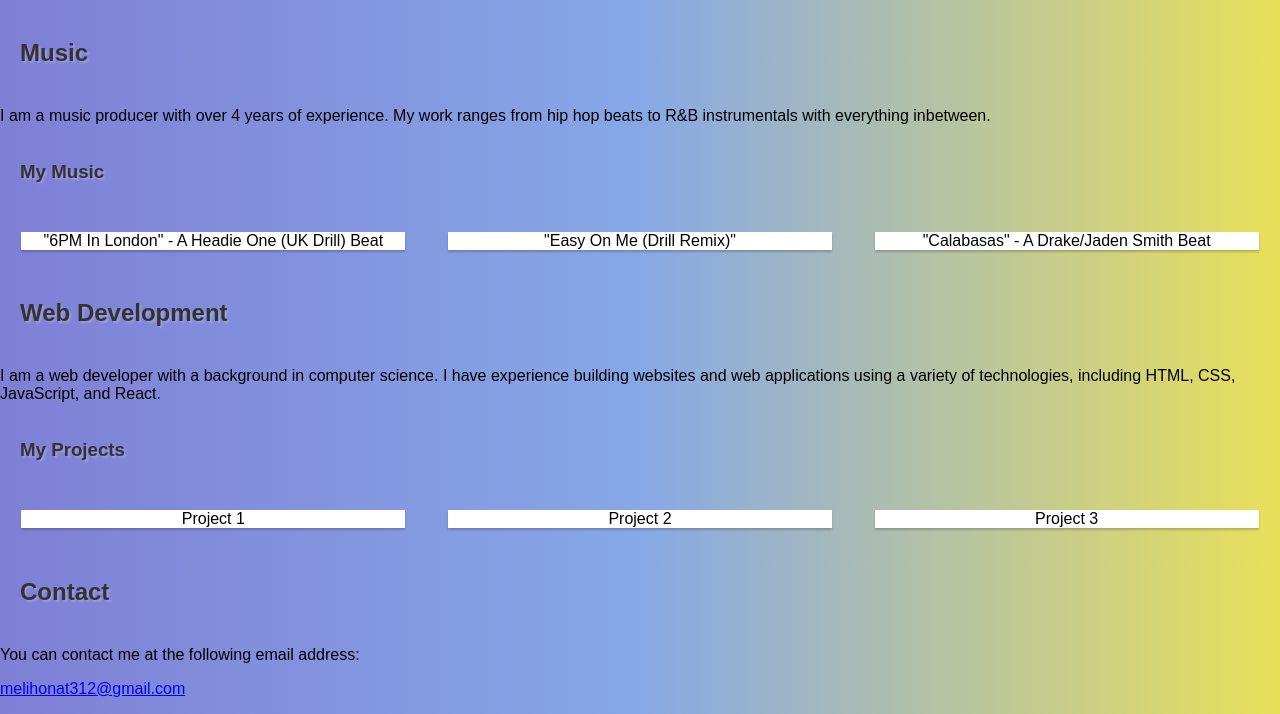
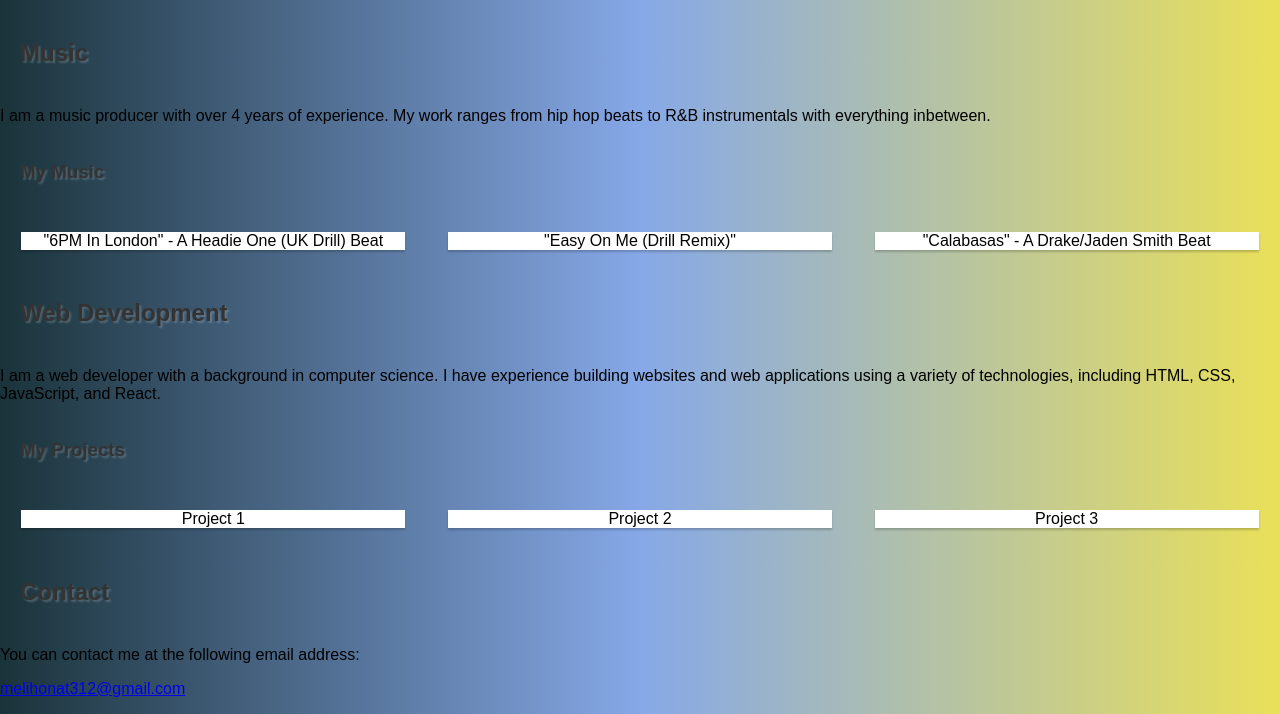
Before and after one commit to melihonat/portfolio1, a plain HTML site: page index.html in a window 1280 px wide. Shown: the part 197-911 px from the top of the page. Drawn offline with Linux system fonts and the light colour scheme.

Commit message:
Update main.css

```diff
--- a/main.css
+++ b/main.css
@@ -13,7 +13,7 @@ body {
   margin: 0;
   padding: 0;
   background-color: #1a333a;
-  background-image: linear-gradient(to right, #7f7fd5, #86a8e7, #e9e059);
+  background-image: linear-gradient(to right, #1a333a, #86a8e7, #e9e059);
 }
 
 nav {
```
